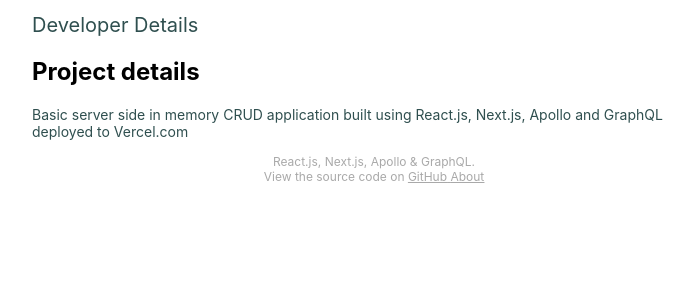
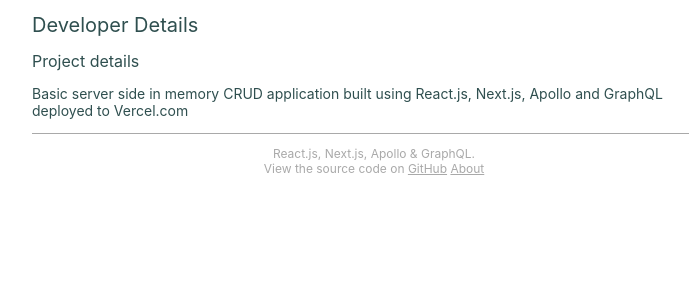
Before and after one commit to joeburton/nextjs-crud-application, a Next.js app: page /about in a window 1280 px wide. Shown: the top 300 px of the page, without its empty margins (266-955 px from the left). Built offline with nearby package versions, Linux system fonts and the light colour scheme.

Commit message:
connecting cypress tests

```diff
--- a/components/Layout/Layout.module.css
+++ b/components/Layout/Layout.module.css
@@ -11,6 +11,10 @@
   color: darkslategrey;
   font-size: 20px;
   font-weight: normal;
+}
+
+.footer {
+  border-top: 1px solid darkgrey;
 }
 
 .footer p {
--- a/components/Layout/Layout.tsx
+++ b/components/Layout/Layout.tsx
@@ -6,10 +6,11 @@ const Layout = ({ children }) => {
   return (
     <main className={styles.main}>
       <div className={styles.mainContent}>
-        <footer>
+        <header>
           <h1>Developer Details</h1>
-        </footer>
+        </header>
         {children}
+
         <div className={styles.content}>
           <p>
             Basic server side in memory CRUD application built using React.js,
@@ -24,11 +25,11 @@ const Layout = ({ children }) => {
               href='https://github.com/joeburton/nextjs-crud-application'
               target='_blank'
             >
-              GitHub{' '}
-              <Link href='/about'>
-                <a>About</a>
-              </Link>
-            </a>
+              GitHub
+            </a>{' '}
+            <Link href='/about'>
+              <a>About</a>
+            </Link>
           </p>
         </footer>
       </div>
--- a/package.json
+++ b/package.json
@@ -10,7 +10,8 @@
     "test:push": "jest",
     "test:watch": "jest --watch --verbose",
     "coverage": "jest --collect-coverage",
-    "cypress": "cypress open"
+    "cypress": "cypress open",
+    "cypress:headless": "cypress run"
   },
   "dependencies": {
     "@apollo/client": "^3.5.6",
--- a/styles/globals.css
+++ b/styles/globals.css
@@ -14,3 +14,9 @@ a {
 * {
   box-sizing: border-box;
 }
+
+h2 {
+  color: darkslategrey;
+  font-size: 16px;
+  font-weight: normal;
+}
```
